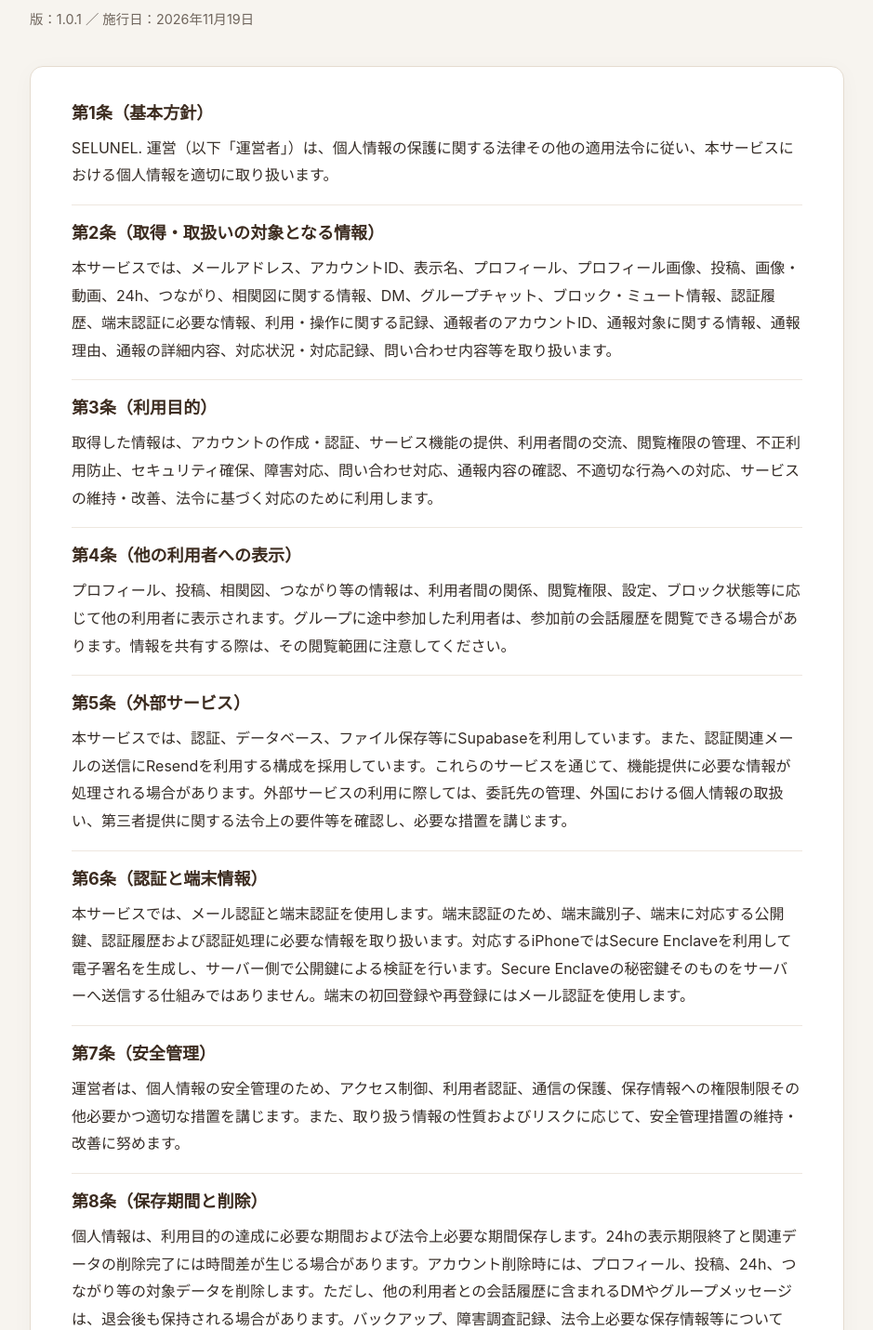
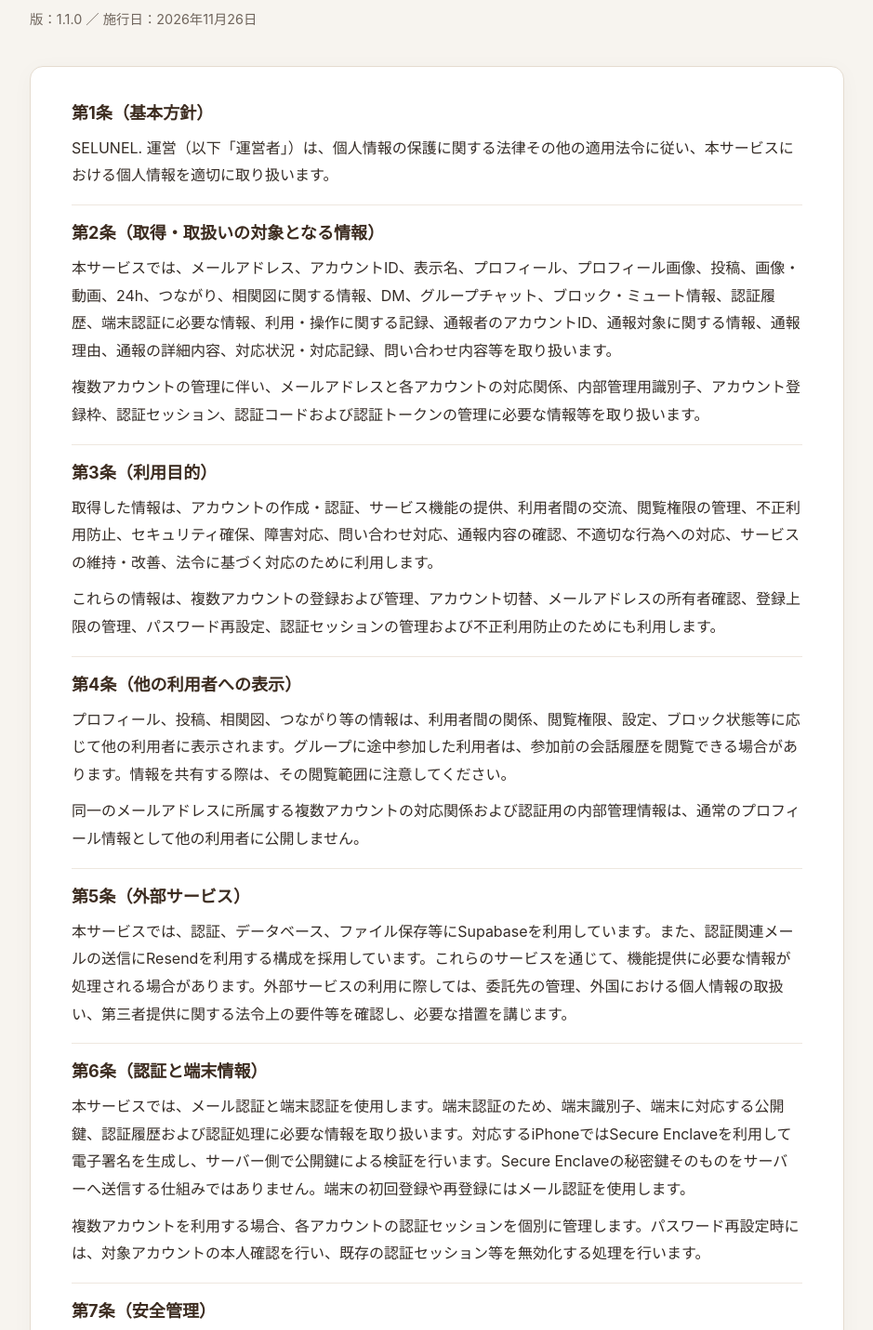
Before and after one commit to sscathh555-debug/selunel-legal, a plain HTML site: page privacy.html in a window 1280 px wide. Shown: the part 212-1643 px from the top of the page at 93% size, without its empty margins (170-1109 px from the left). Drawn offline with Linux system fonts and the light colour scheme.

Commit message:
Update SELUNEL. legal documents to v1.1.0

```diff
--- a/privacy.html
+++ b/privacy.html
@@ -20,16 +20,16 @@
   <main>
     <div class="eyebrow">OFFICIAL INFORMATION</div>
     <h1>プライバシーポリシー</h1>
-    <p class="version">版：1.0.1 ／ 施行日：2026年11月19日</p>
+    <p class="version">版：1.1.0 ／ 施行日：2026年11月26日</p>
     <article>
       <section><h2>第1条（基本方針）</h2><p>SELUNEL. 運営（以下「運営者」）は、個人情報の保護に関する法律その他の適用法令に従い、本サービスにおける個人情報を適切に取り扱います。</p></section>
-      <section><h2>第2条（取得・取扱いの対象となる情報）</h2><p>本サービスでは、メールアドレス、アカウントID、表示名、プロフィール、プロフィール画像、投稿、画像・動画、24h、つながり、相関図に関する情報、DM、グループチャット、ブロック・ミュート情報、認証履歴、端末認証に必要な情報、利用・操作に関する記録、通報者のアカウントID、通報対象に関する情報、通報理由、通報の詳細内容、対応状況・対応記録、問い合わせ内容等を取り扱います。</p></section>
-      <section><h2>第3条（利用目的）</h2><p>取得した情報は、アカウントの作成・認証、サービス機能の提供、利用者間の交流、閲覧権限の管理、不正利用防止、セキュリティ確保、障害対応、問い合わせ対応、通報内容の確認、不適切な行為への対応、サービスの維持・改善、法令に基づく対応のために利用します。</p></section>
-      <section><h2>第4条（他の利用者への表示）</h2><p>プロフィール、投稿、相関図、つながり等の情報は、利用者間の関係、閲覧権限、設定、ブロック状態等に応じて他の利用者に表示されます。グループに途中参加した利用者は、参加前の会話履歴を閲覧できる場合があります。情報を共有する際は、その閲覧範囲に注意してください。</p></section>
+      <section><h2>第2条（取得・取扱いの対象となる情報）</h2><p>本サービスでは、メールアドレス、アカウントID、表示名、プロフィール、プロフィール画像、投稿、画像・動画、24h、つながり、相関図に関する情報、DM、グループチャット、ブロック・ミュート情報、認証履歴、端末認証に必要な情報、利用・操作に関する記録、通報者のアカウントID、通報対象に関する情報、通報理由、通報の詳細内容、対応状況・対応記録、問い合わせ内容等を取り扱います。</p><p>複数アカウントの管理に伴い、メールアドレスと各アカウントの対応関係、内部管理用識別子、アカウント登録枠、認証セッション、認証コードおよび認証トークンの管理に必要な情報等を取り扱います。</p></section>
+      <section><h2>第3条（利用目的）</h2><p>取得した情報は、アカウントの作成・認証、サービス機能の提供、利用者間の交流、閲覧権限の管理、不正利用防止、セキュリティ確保、障害対応、問い合わせ対応、通報内容の確認、不適切な行為への対応、サービスの維持・改善、法令に基づく対応のために利用します。</p><p>これらの情報は、複数アカウントの登録および管理、アカウント切替、メールアドレスの所有者確認、登録上限の管理、パスワード再設定、認証セッションの管理および不正利用防止のためにも利用します。</p></section>
+      <section><h2>第4条（他の利用者への表示）</h2><p>プロフィール、投稿、相関図、つながり等の情報は、利用者間の関係、閲覧権限、設定、ブロック状態等に応じて他の利用者に表示されます。グループに途中参加した利用者は、参加前の会話履歴を閲覧できる場合があります。情報を共有する際は、その閲覧範囲に注意してください。</p><p>同一のメールアドレスに所属する複数アカウントの対応関係および認証用の内部管理情報は、通常のプロフィール情報として他の利用者に公開しません。</p></section>
       <section><h2>第5条（外部サービス）</h2><p>本サービスでは、認証、データベース、ファイル保存等にSupabaseを利用しています。また、認証関連メールの送信にResendを利用する構成を採用しています。これらのサービスを通じて、機能提供に必要な情報が処理される場合があります。外部サービスの利用に際しては、委託先の管理、外国における個人情報の取扱い、第三者提供に関する法令上の要件等を確認し、必要な措置を講じます。</p></section>
-      <section><h2>第6条（認証と端末情報）</h2><p>本サービスでは、メール認証と端末認証を使用します。端末認証のため、端末識別子、端末に対応する公開鍵、認証履歴および認証処理に必要な情報を取り扱います。対応するiPhoneではSecure Enclaveを利用して電子署名を生成し、サーバー側で公開鍵による検証を行います。Secure Enclaveの秘密鍵そのものをサーバーへ送信する仕組みではありません。端末の初回登録や再登録にはメール認証を使用します。</p></section>
+      <section><h2>第6条（認証と端末情報）</h2><p>本サービスでは、メール認証と端末認証を使用します。端末認証のため、端末識別子、端末に対応する公開鍵、認証履歴および認証処理に必要な情報を取り扱います。対応するiPhoneではSecure Enclaveを利用して電子署名を生成し、サーバー側で公開鍵による検証を行います。Secure Enclaveの秘密鍵そのものをサーバーへ送信する仕組みではありません。端末の初回登録や再登録にはメール認証を使用します。</p><p>複数アカウントを利用する場合、各アカウントの認証セッションを個別に管理します。パスワード再設定時には、対象アカウントの本人確認を行い、既存の認証セッション等を無効化する処理を行います。</p></section>
       <section><h2>第7条（安全管理）</h2><p>運営者は、個人情報の安全管理のため、アクセス制御、利用者認証、通信の保護、保存情報への権限制限その他必要かつ適切な措置を講じます。また、取り扱う情報の性質およびリスクに応じて、安全管理措置の維持・改善に努めます。</p></section>
-      <section><h2>第8条（保存期間と削除）</h2><p>個人情報は、利用目的の達成に必要な期間および法令上必要な期間保存します。24hの表示期限終了と関連データの削除完了には時間差が生じる場合があります。アカウント削除時には、プロフィール、投稿、24h、つながり等の対象データを削除します。ただし、他の利用者との会話履歴に含まれるDMやグループメッセージは、退会後も保持される場合があります。バックアップ、障害調査記録、法令上必要な保存情報等については、実際の運用と法令に従って取り扱います。削除の対象や処理状況については、アプリ内の退会画面等で案内します。</p></section>
+      <section><h2>第8条（保存期間と削除）</h2><p>個人情報は、利用目的の達成に必要な期間および法令上必要な期間保存します。24hの表示期限終了と関連データの削除完了には時間差が生じる場合があります。アカウント削除時には、プロフィール、投稿、24h、つながり等の対象データを削除します。ただし、他の利用者との会話履歴に含まれるDMやグループメッセージは、退会後も保持される場合があります。バックアップ、障害調査記録、法令上必要な保存情報等については、実際の運用と法令に従って取り扱います。削除の対象や処理状況については、アプリ内の退会画面等で案内します。</p><p>複数アカウントのうち一部を削除した場合、残存するアカウントの提供、認証および管理に必要な共通情報については、引き続き保存します。共通情報の保存および削除についても、利用目的および法令上の保存要件に従って取り扱います。</p></section>
       <section><h2>第9条（第三者提供）</h2><p>法令に基づく場合その他適用法令で認められる場合を除き、本人の同意なく個人データを第三者に提供しません。ただし、サービスの提供に必要な業務委託や、法令上第三者提供に該当しない取扱いはこの限りではありません。</p></section>
       <section><h2>第10条（開示・訂正・利用停止等）</h2><p>利用者は、適用法令に基づき、保有個人データの開示、訂正、利用停止、消去等を請求できます。請求は、本ポリシーに記載する問い合わせ窓口のメールアドレスにて受け付けます。運営者は、必要な範囲で本人確認を行い、法令に従って対応します。請求手続の詳細については、問い合わせに応じて案内します。</p></section>
       <section><h2>第11条（運営者情報）</h2><p>本サービスは、日本国内の個人事業主が運営しています。アプリ上の運営者名称は「SELUNEL. 運営」とします。個人情報取扱事業者の氏名および住所については、個人情報保護法第32条に基づき、本人からの求めに応じて遅滞なく回答する方法により、本人が知り得る状態を確保します。開示のお申し出は、selunel.madoguti@gmail.comにて受け付けます。その他の法令上必要な事項についても、適用法令に従って対応します。</p></section>
```
Also changed, not shown: guidelines.html (+4 -2 lines), terms.html (+14 -2 lines).
